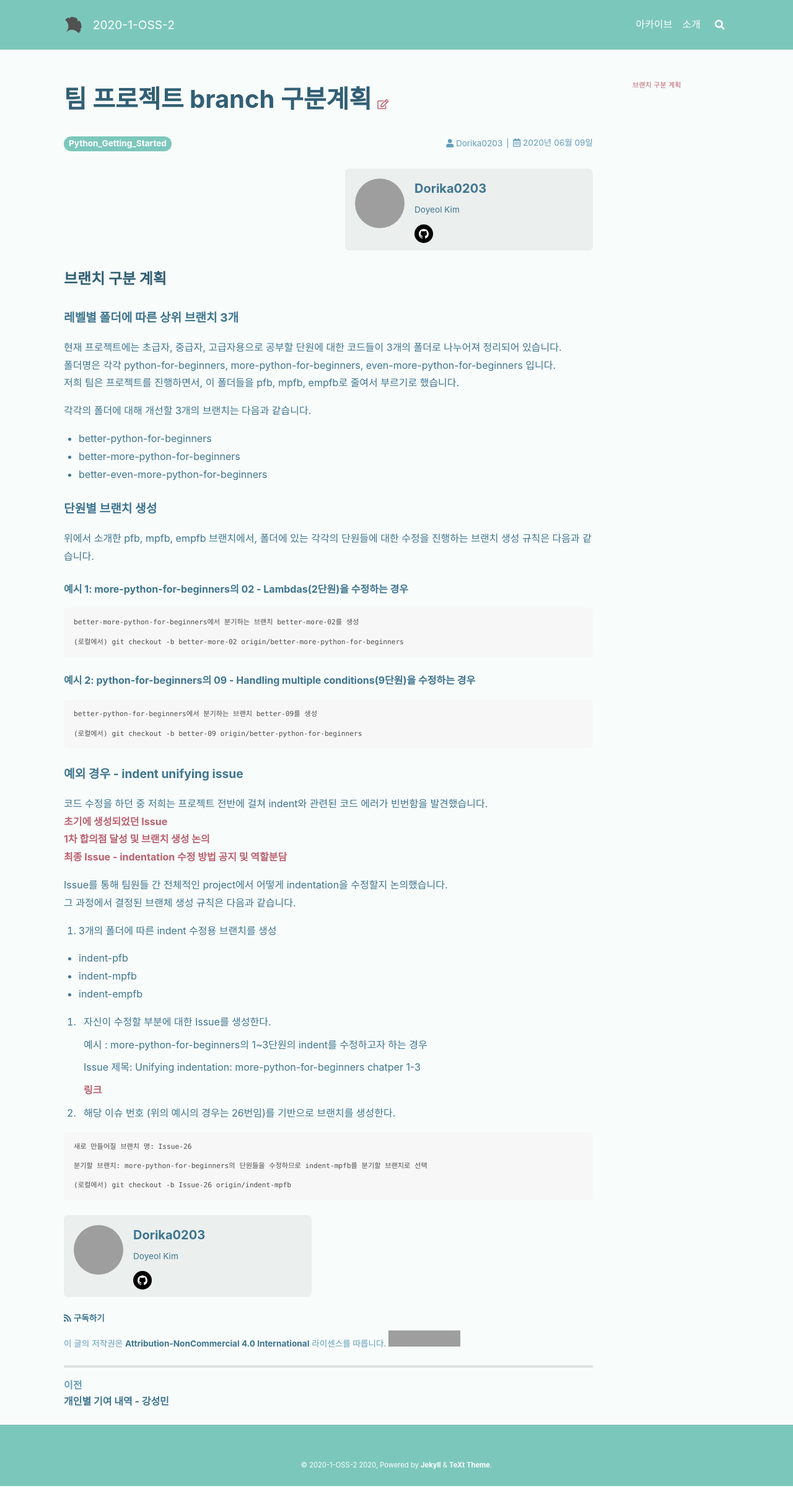
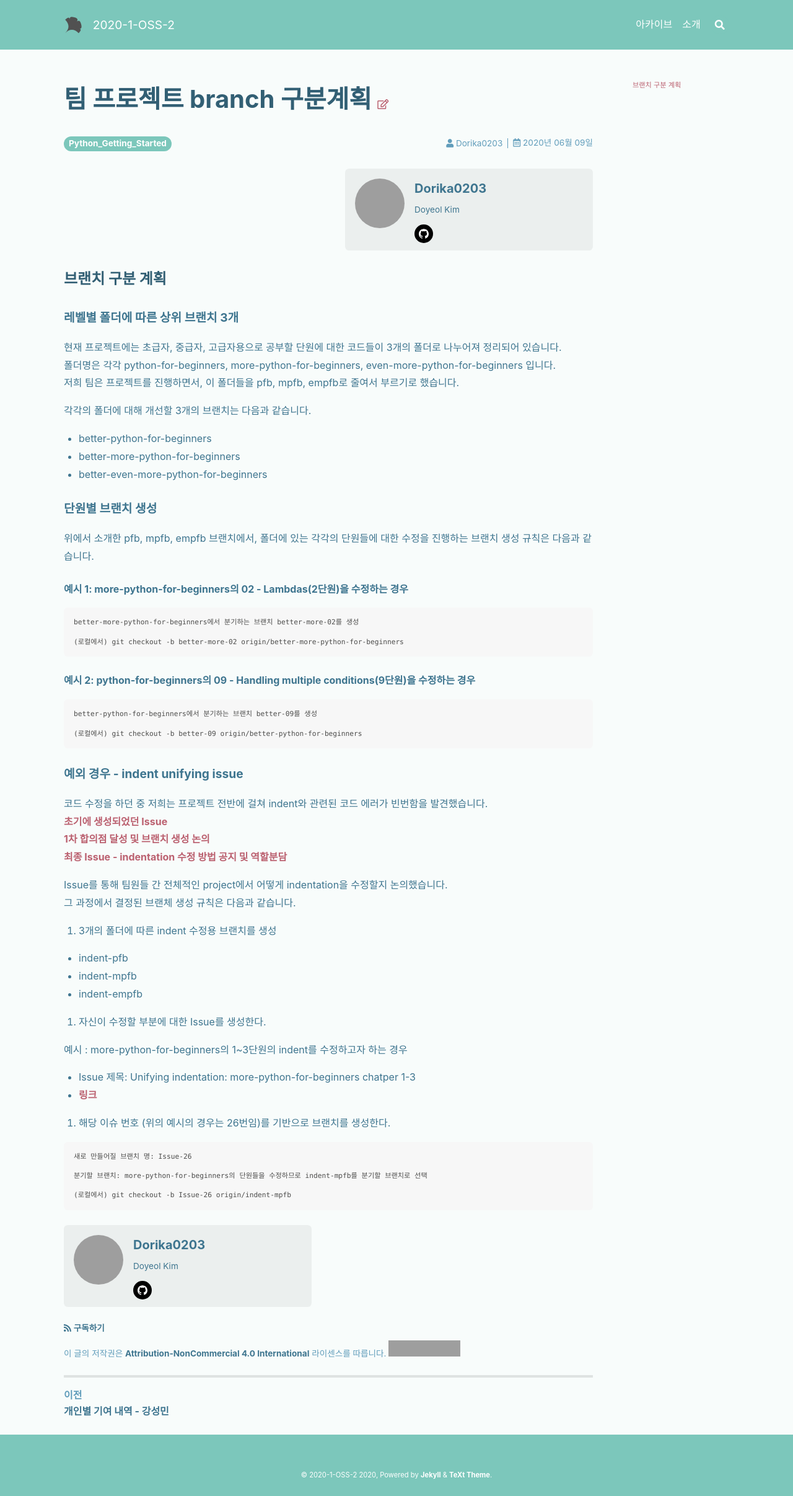
Before and after one commit to 20-1-SKKU-OSS/2020-1-OSS-2, a Jekyll site: the page built from docs/_posts/2020-06-09-Branch-Creating-Rule.md, in a window 1280 px wide. Shown: the whole page at 62% size. Built offline with Jekyll 4.4.1, drawn with Linux system fonts in a browser that asks for light colours; nearby versions of some CDN libraries; grey boxes are pictures that could not be loaded.

```diff
--- a/docs/_posts/2020-06-09-Branch-Creating-Rule.md
+++ b/docs/_posts/2020-06-09-Branch-Creating-Rule.md
@@ -58,11 +58,10 @@ Issue를 통해 팀원들 간 전체적인 project에서 어떻게 indentation
 
 2. 자신이 수정할 부분에 대한 Issue를 생성한다.
 
-    예시 : more-python-for-beginners의 1~3단원의 indent를 수정하고자 하는 경우
+예시 : more-python-for-beginners의 1~3단원의 indent를 수정하고자 하는 경우
 
-    Issue 제목: Unifying indentation: more-python-for-beginners chatper 1-3
-
-    [링크](https://github.com/20-1-SKKU-OSS/c9-python-getting-started/issues/26)
+ + Issue 제목: Unifying indentation: more-python-for-beginners chatper 1-3
+ + [링크](https://github.com/20-1-SKKU-OSS/c9-python-getting-started/issues/26)
 
 
 3. 해당 이슈 번호 (위의 예시의 경우는 26번임)를 기반으로 브랜치를 생성한다.
```
